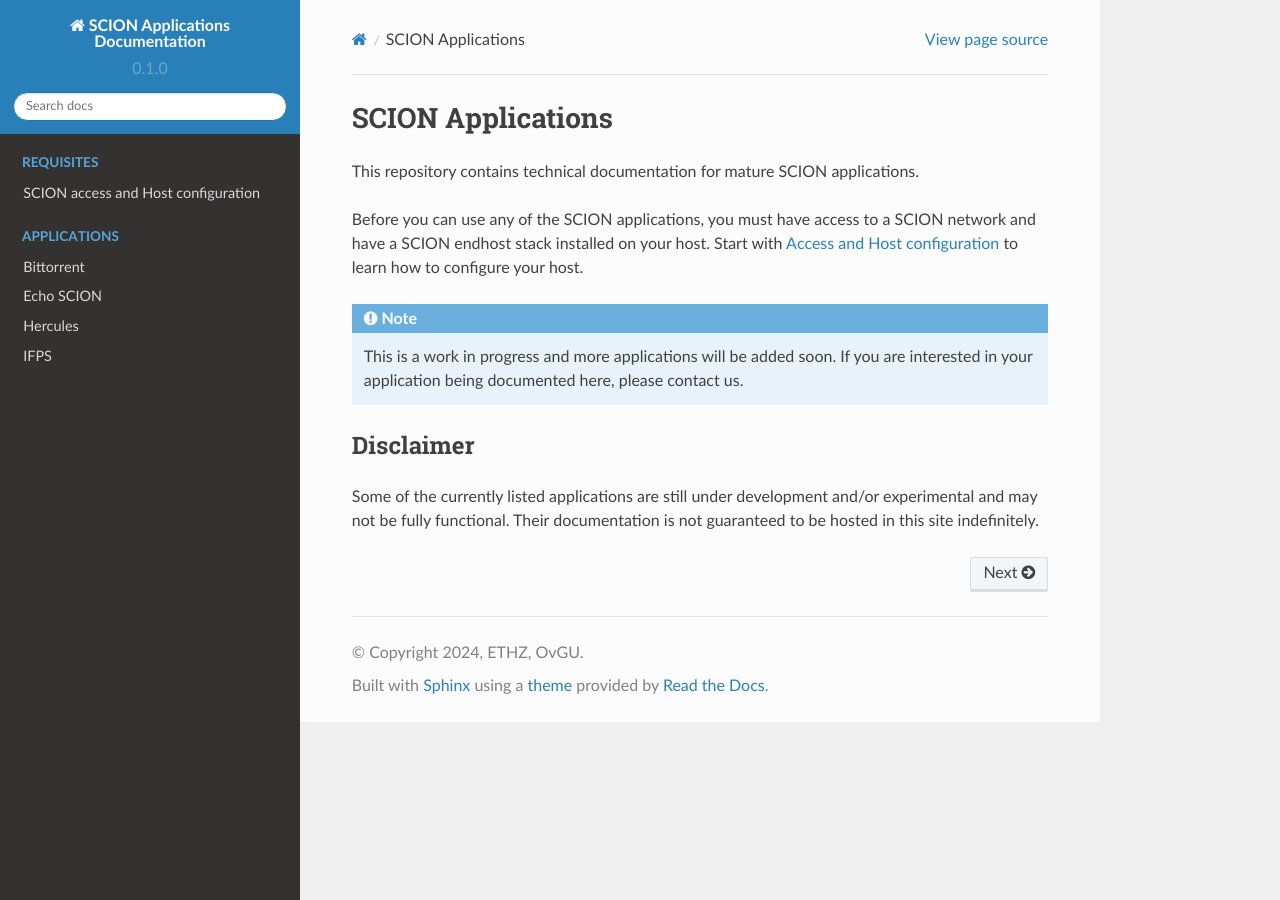
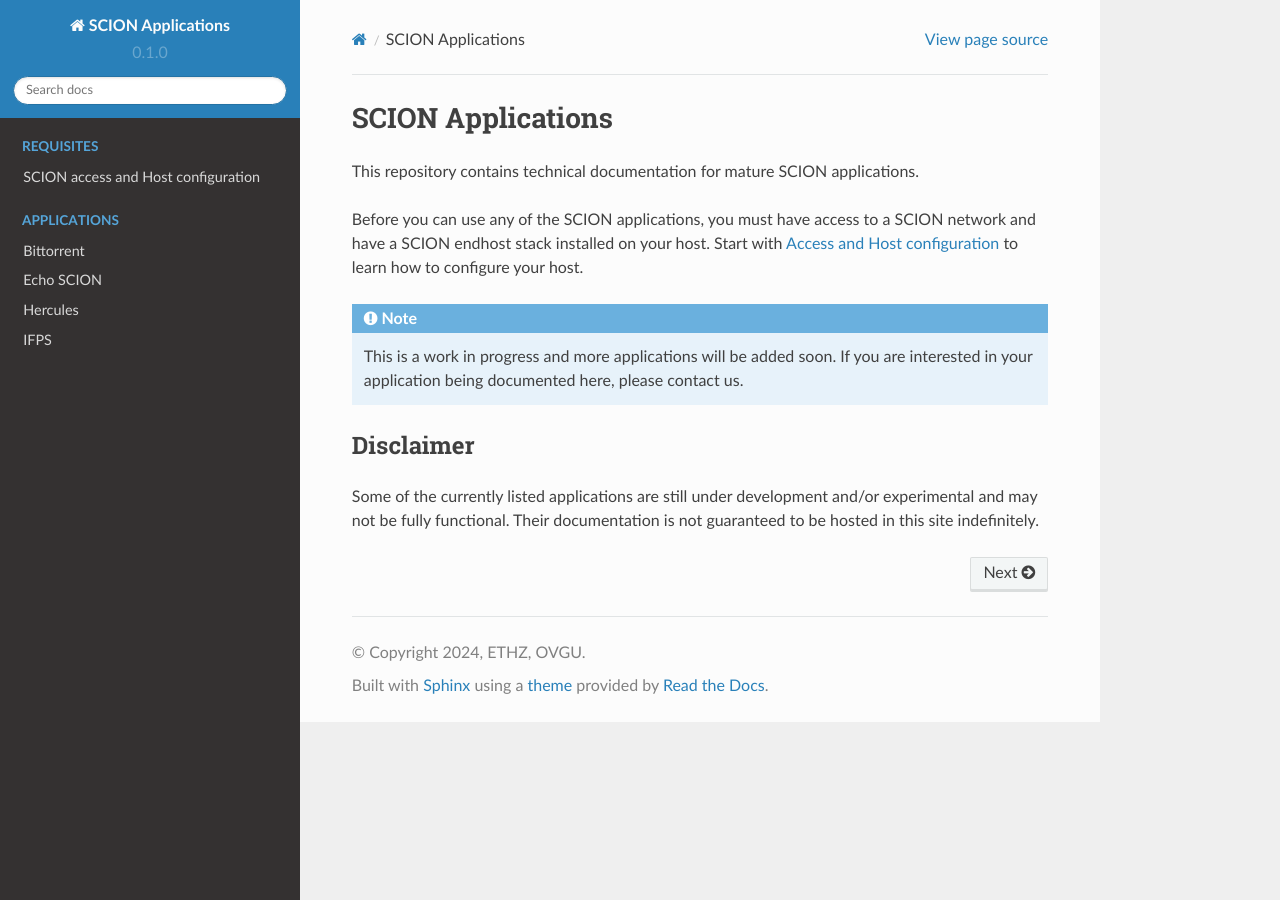
Before and after one commit to scionproto-contrib/scion-applications-docs, a Sphinx documentation site: the page built from docs/source/index.rst, in a window 1280 px wide. Built offline with Sphinx 7.4.7 and the Read the Docs theme 2.0.0, drawn with Linux system fonts in a browser that asks for light colours; pages that are not in the unit, such as notebooks, are missing from menus.

Commit message:
update project name

```diff
--- a/docs/source/conf.py
+++ b/docs/source/conf.py
@@ -2,8 +2,8 @@
 
 # -- Project information
 
-project = 'SCION Applications Documentation'
-copyright = '2024, ETHZ, OvGU'
+project = 'SCION Applications'
+copyright = '2024, ETHZ, OVGU'
 author = 'ETH Zurich'
 
 release = '0.1'
```
